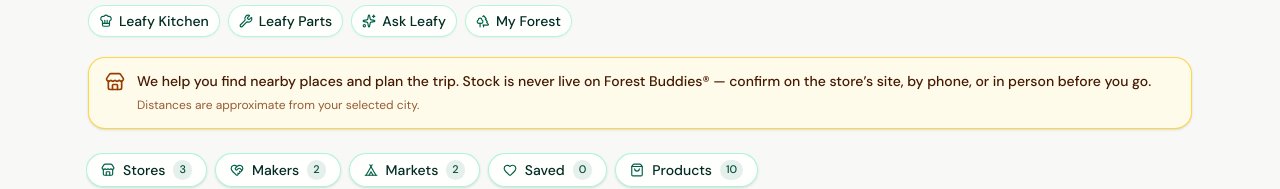
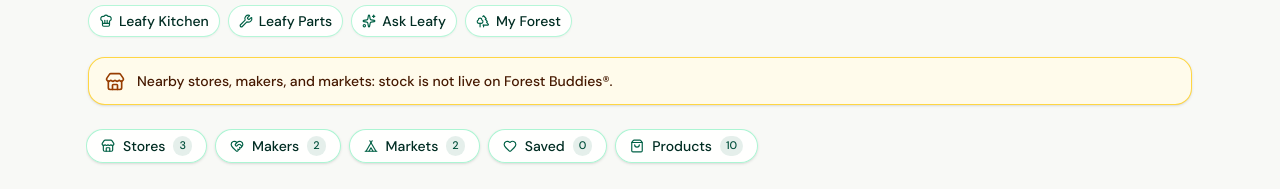
Before and after one commit to Vasi-cloud/root-rewards, a Next.js app: page /local in a window 1280 px wide. Shown: the part 333-522 px from the top of the page. Built offline with nearby package versions, Linux system fonts and the light colour scheme; no server answers.

Commit message:
Buy Local: set main disclaimer to stock is not live

```diff
--- a/src/app/(marketing)/local/page.tsx
+++ b/src/app/(marketing)/local/page.tsx
@@ -684,12 +684,7 @@
           className="mt-5 flex gap-3 rounded-xl border border-amber-300/90 bg-amber-50 px-3.5 py-3 text-sm text-amber-950 shadow-sm sm:items-start sm:px-4"
         >
           <Store className="mt-0.5 size-5 shrink-0 text-amber-800" />
-          <div>
-            <p className="font-medium leading-relaxed">{LOCAL_STOCK_DISCLAIMER}</p>
-            <p className="mt-1 text-xs leading-relaxed text-amber-900/80">
-              Distances are approximate from your selected city.
-            </p>
-          </div>
+          <p className="font-medium leading-relaxed">{LOCAL_STOCK_DISCLAIMER}</p>
         </div>
 
         {/* Section jump */}
--- a/src/lib/local-commerce.ts
+++ b/src/lib/local-commerce.ts
@@ -580,7 +580,7 @@
  * Store cards use LOCAL_STORE_STOCK_HINT; makers/markets keep their own short lines.
  */
 export const LOCAL_STOCK_DISCLAIMER =
-  "We help you find nearby places and plan the trip. Stock is never live on Forest Buddies® — confirm on the store’s site, by phone, or in person before you go.";
+  "Nearby stores, makers, and markets: stock is not live on Forest Buddies®.";
 
 /** Combined grocery/store card blurb + stock note (one line only — do not also append LOCAL_STORE_STOCK_HINT). */
 export const LOCAL_STORE_STOCK_HINT =
```
